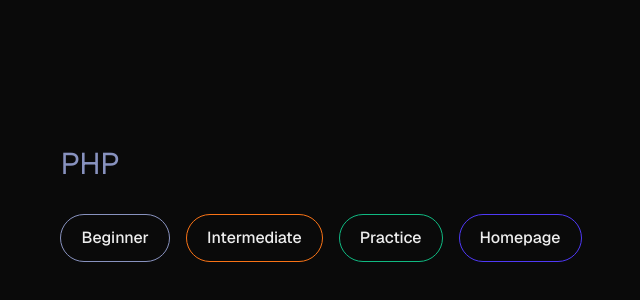
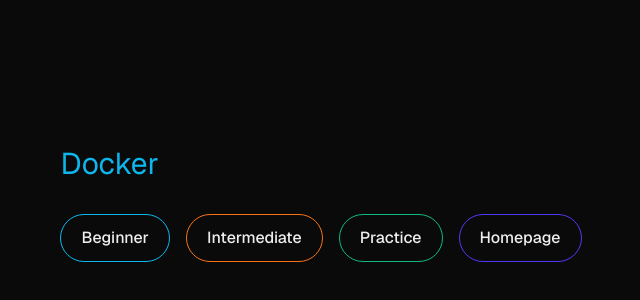
Before and after one commit to Dburrall/flashcards, a Next.js app: page /Docker in a window 1280 px wide. Shown: the part 172-472 px from the top of the page, without its empty margins (319-959 px from the left). Built offline with nearby package versions, Linux system fonts and the light colour scheme.

Commit message:
-Fixed more instances of replacing PHP for Docker -Added Linux

```diff
--- a/app/Docker/DockerBeginner/page.tsx
+++ b/app/Docker/DockerBeginner/page.tsx
@@ -6,7 +6,7 @@
 import Flashcard from "@/app/src/Styles/components/Flashcard";
 import Link from "next/link";
 
-const PHPBeginner = () => {
+const DockerBeginner = () => {
 	return (
 		<div className='bg-[#03071280]  mt-12'>
 			<h1 className='flex justify-center mb-6 mt-6 font-bold text-3xl text-[#0db7ed]'>
@@ -25,11 +25,6 @@
 									deploy, and run applications in lightweight, standardized
 									environments called containers.
 								</p>{" "}
-								<Image
-									alt='code snippet of an arrow function'
-									width={300}
-									height={500}
-								/>
 							</div>
 						}
 					/>
@@ -126,7 +121,7 @@
 			{/* START OF {insert} SECTION  */}
 
 			<h2 className='flex justify-center mb-6 mt-6 font-bold text-3xl text-sky-500'>
-				PHP
+				Docker
 			</h2>
 			<div className='flex justify-center items-center mt-10 '>
 				<div className='grid grid-cols-1 md:grid md:grid-cols-2 lg:grid lg:grid-cols-3 gap-4 '>
@@ -222,7 +217,7 @@
 			</div>
 			{/* START OF GENERAL QUESTIONS */}
 			<h2 className='flex justify-center mb-6 mt-6 font-bold text-3xl text-pink-500'>
-				General PHP
+				General Docker
 			</h2>
 			<div className='flex justify-center items-center mt-10 '>
 				<div className='grid grid-cols-1 md:grid md:grid-cols-2 lg:grid lg:grid-cols-3 gap-4 '>
@@ -280,4 +275,4 @@
 	);
 };
 
-export default PHPBeginner;
+export default DockerBeginner;
--- a/app/Docker/page.tsx
+++ b/app/Docker/page.tsx
@@ -6,17 +6,17 @@
 	return (
 		<div className='grid grid-rows-[20px_1fr_20px] items-center justify-items-center min-h-screen p-8 pb-20 gap-16  font-[family-name:var(--font-geist-sans)]'>
 			<main className='flex flex-col gap-[32px] row-start-2 items-center sm:items-start'>
-				<h1 className='text-3xl text-[#8892BF] bold'>PHP</h1>
+				<h1 className='text-3xl text-[#0db7ed] bold'>Docker</h1>
 
 				<div className='flex gap-4 items-center flex-col sm:flex-row'>
 					<Link
-						href='/PHP/PHPBeginner'
-						className='rounded-full border border-[#8892BF] transition-colors flex items-center justify-center hover:bg-[#5B9BD5] dark:hover:text-black hover:border-transparent font-medium text-sm sm:text-base h-10 sm:h-12 px-4 sm:px-5 w-full sm:w-auto '>
+						href='/Docker/DockerBeginner'
+						className='rounded-full border border-[#0db7ed] transition-colors flex items-center justify-center hover:bg-[#5B9BD5] dark:hover:text-black hover:border-transparent font-medium text-sm sm:text-base h-10 sm:h-12 px-4 sm:px-5 w-full sm:w-auto '>
 						Beginner
 					</Link>
 					<Link
 						className='rounded-full border border-[#F97316] transition-colors flex items-center justify-center hover:bg-[#F97316]  hover:border-transparent font-medium text-sm sm:text-base h-10 sm:h-12 px-4 sm:px-5 w-full sm:w-auto '
-						href='/PHP/PHPIntermediate'>
+						href='/Docker/DockerIntermediate'>
 						Intermediate
 					</Link>
 
--- a/app/page.tsx
+++ b/app/page.tsx
@@ -55,9 +55,9 @@
 						</span>
 					</a>
 					<a
-						className='rounded-full pointer-events-none   border border-[#43853d] transition-colors flex items-center justify-center hover:bg-[#43853d]  dark:hover:text-white hover:border-transparent font-medium text-sm sm:text-base h-10 sm:h-12 px-4 sm:px-5 w-full sm:w-auto '
+						className='rounded-full pointer-events-none   border border-[#FDFDFB] transition-colors flex items-center justify-center hover:bg-[#43853d]  dark:hover:text-white hover:border-transparent font-medium text-sm sm:text-base h-10 sm:h-12 px-4 sm:px-5 w-full sm:w-auto '
 						href='/Node'>
-						Node
+						Linux
 						<span className='text-xs ml-[0.2rem] text-amber-300'>
 							Coming soon!
 						</span>
```
